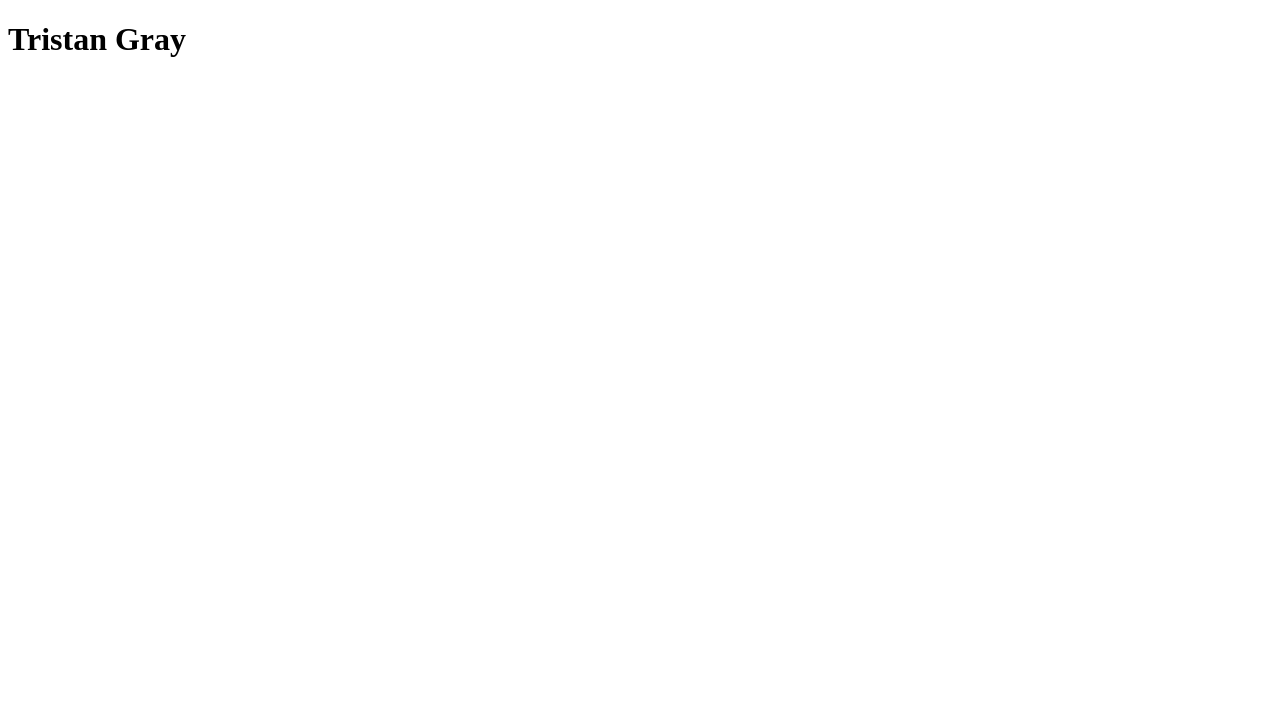
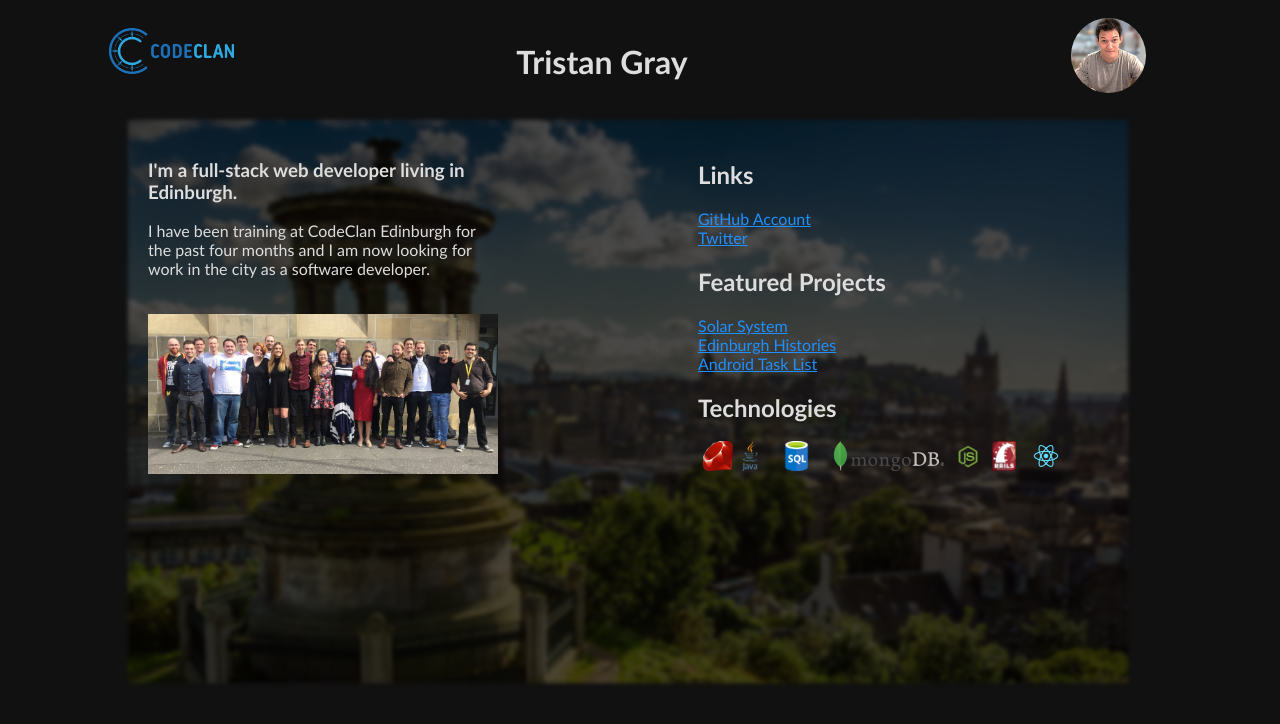
Before and after one commit to TristanGrayCC/TristanGrayCC.github.io, a plain HTML site: page index.html in a window 1280 px wide. Drawn offline with Linux system fonts and the light colour scheme.

Commit message:
Initial build

```diff
--- a/index.html
+++ b/index.html
@@ -3,8 +3,54 @@
   <head>
     <meta charset="utf-8">
     <title>Tristan Gray</title>
+    <link rel='stylesheet' type='text/css' href='main.css'>
   </head>
   <body>
-    <h1>Tristan Gray</h1>
+    <div class = "header">
+      <img class="codeclan" src="./images/CodeClan.png"/>
+      <h1 class = "name">Tristan Gray</h1>
+      <img class="face" src="./images/Profile.jpg"/>
+    </div>
+    <div class="background-image">
+      <img src="./images/Edinburgh.jpg"/>
+    </div>
+    <div class="profile-page">
+      <div class="profile-row">
+        <div class="bio">
+          <h3 class = "preview">I'm a full-stack web developer living in Edinburgh.</h3>
+          <p class = "bio-full">I have been training at CodeClan Edinburgh for the past four months and I am now looking for work in the city as a software developer.</p>
+          <img class="profile-image" src="./images/Cohort.jpg"/>
+        </div>
+      </div>
+      <div class="features">
+        <div class="links-tab">
+          <h2>Links</h2>
+          <h3></h3>
+
+          <a href="https://github.com/TristanGrayCC">GitHub Account</a>
+          </br>
+          <a href="https://twitter.com/TG_Scot">Twitter</a>
+        </div>
+
+        <div class="featured-projects">
+          <h2>Featured Projects</h2>
+          <a href="https://github.com/TristanGrayCC/solarSystemProject/">Solar System</a>
+          </br>
+          <a href="https://github.com/TristanGrayCC/edinburgh_app">Edinburgh Histories</a>
+          </br>
+          <a href="https://github.com/TristanGrayCC/androidproject">Android Task List</a>
+        </div>
+        <div class="technologies">
+          <h2>Technologies</h2>
+          <img src="./images/Ruby.png"/>
+          <img src="./images/Java.png"/>
+          <img src="./images/SQL.png"/>
+          <img src="./images/MongoDB.png"/>
+          <img src="./images/nodejs.png"/>
+          <img src="./images/Rails.png"/>
+          <img src="./images/React.png"/>
+        </div>
+      </div>
+    </div>
   </body>
 </html>
--- /dev/null
+++ b/main.css
@@ -0,0 +1,96 @@
+body {
+  color: #DDDDDD;
+  background-color: #111111;
+  font-family: Calibri, sans-serif;
+}
+
+a {
+  color: dodgerblue;
+}
+
+.background-image {
+  position: fixed;
+  left: 10%;
+  top: 15%;
+  -webkit-filter: blur(2px) brightness(60%);
+  filter: blur(2px) brightness(30%);
+}
+
+.background-image img {
+  width: 1000px;
+}
+
+.header {
+  display: inline-block;
+  position: relative;
+  width: 100%;
+}
+
+.name {
+  display: inline-block;
+  position: relative;
+  left: 22%;
+  margin-top: -20px;
+}
+
+.codeclan {
+  display: inline-block;
+  position: relative;
+  width: 125px;
+  margin-left: 8%;
+  margin-top: 20px;
+}
+
+.face {
+  width: 75px;
+  border-radius: 50%;
+  float: right;
+  margin-right: 10%;
+  margin-top: 10px;
+}
+
+.profile-image {
+  margin-top: 20px;
+  width: 350px;
+}
+
+.links-tab {
+  margin-bottom: 10px;
+}
+
+.featured {
+  margin-bottom: 10px;
+}
+
+.profile-page {
+  position: fixed;
+  padding: 20px;
+  left: 10%;
+  width: 1000px;
+  height: 500px;
+  top: 15%;
+  background-size: contain;
+  background-repeat: no-repeat;
+}
+
+.profile-row {
+  position: relative;
+  width: 45%;
+  float: left;
+}
+
+.features {
+  position: relative;
+  width: 45%;
+  float: right;
+}
+
+.bio {
+  position: relative;
+  width: 75%;
+}
+
+.technologies img {
+  height: 30px;
+  margin-left: 5px;
+}
```
Also changed, not shown: images/Certificate.jpg (added), images/CodeClan.png (added), images/Cohort.jpg (added), images/Edinburgh.jpg (added), images/Java.png (added), images/MongoDB.png (added), images/Profile.jpg (added), images/Rails.png (added), images/React.png (added), images/Ruby.png (added), images/SQL.png (added), images/WithLogo.jpg (added), images/nodejs.png (added), 1 other file.
